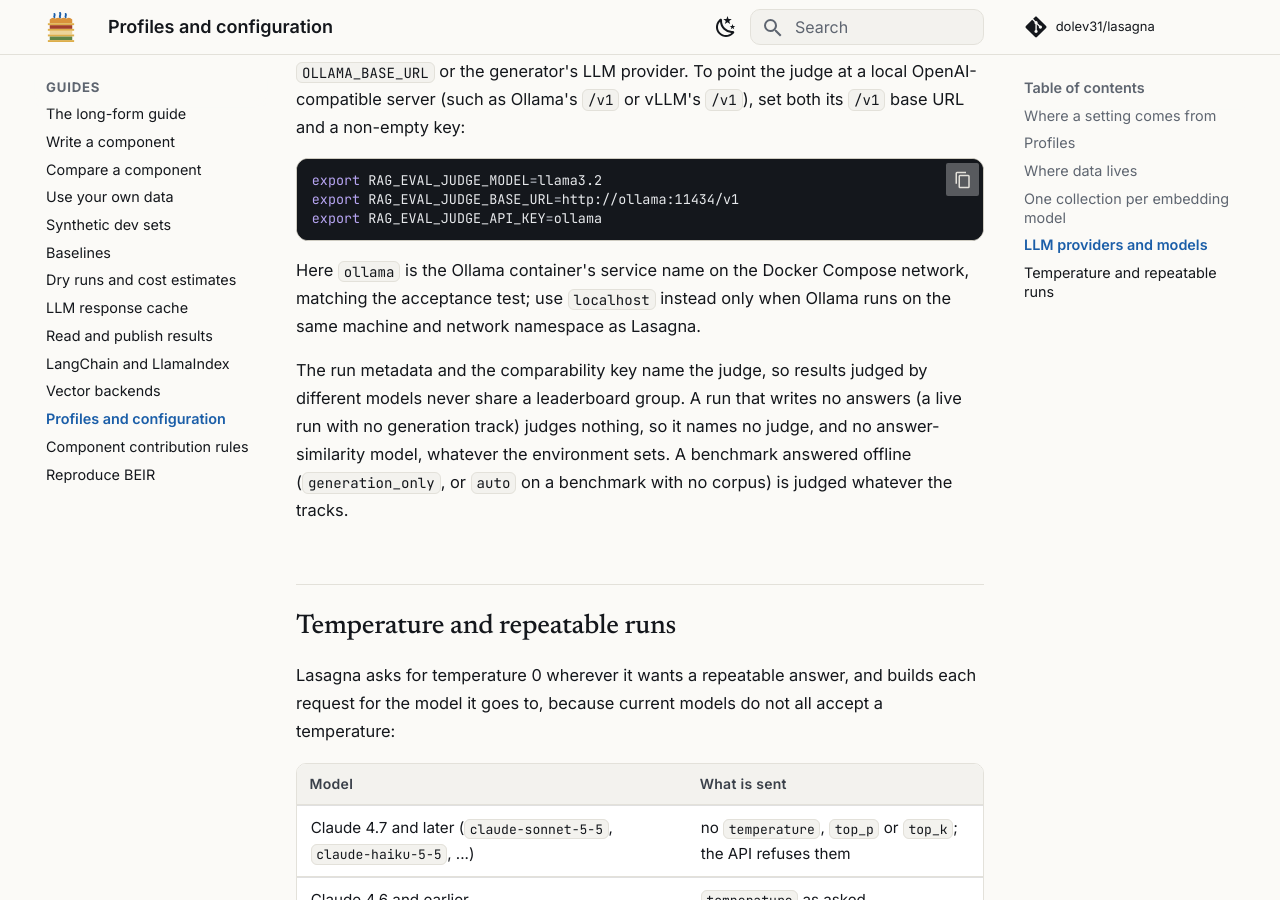
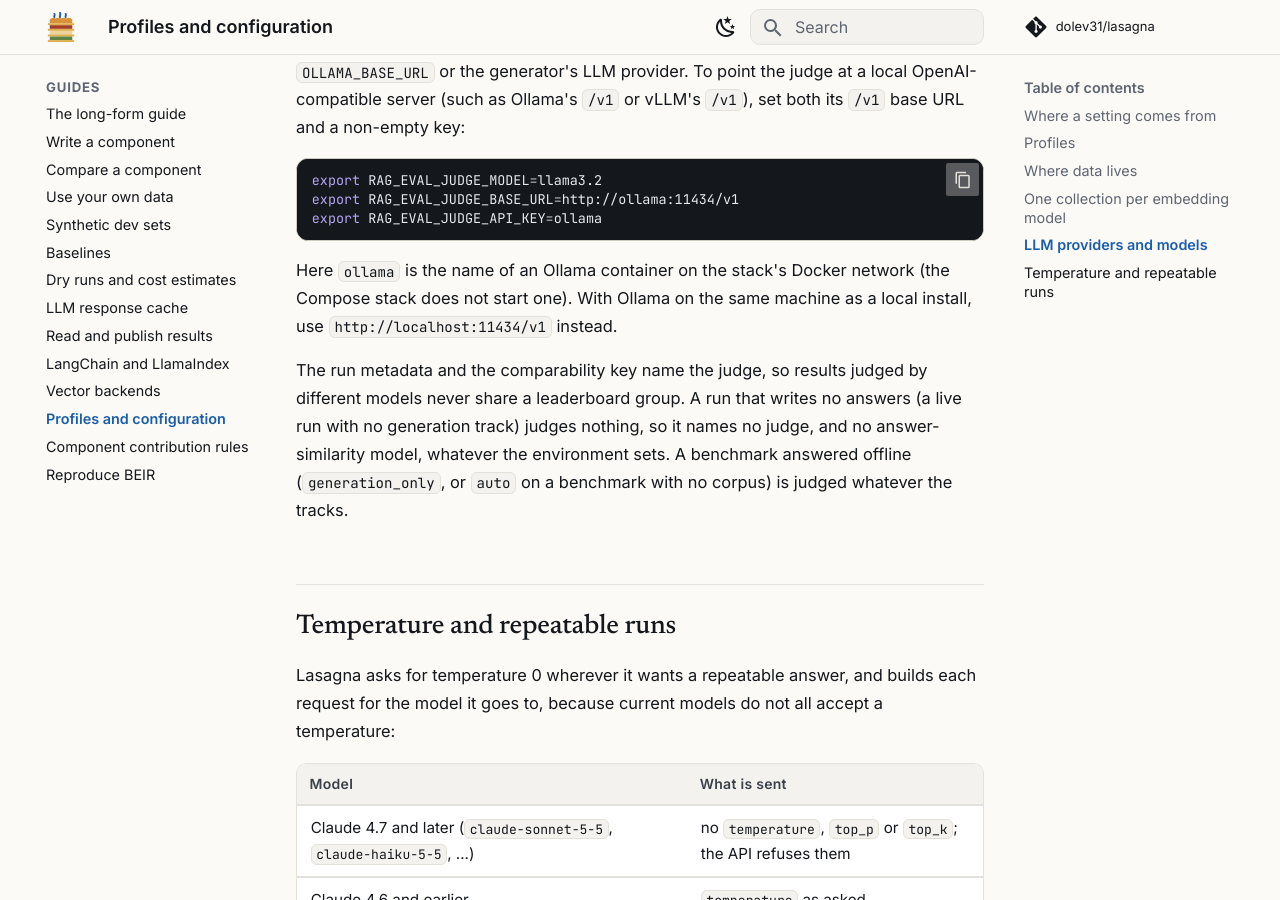
Before and after one commit to dolev31/lasagna, an MkDocs documentation site: the page built from docs/configuration.md, in a window 1280 px wide and 900 px high, scrolled down 8368 px. Built offline with MkDocs 1.6.1 and Material for MkDocs 9.7.7, drawn with Linux system fonts in a browser that asks for light colours; comment, search, counter and statistics services are not loaded.

Commit message:
docs: clarify Ollama judge endpoint networking

````diff
--- a/docs/configuration.md
+++ b/docs/configuration.md
@@ -280,9 +280,9 @@ export RAG_EVAL_JUDGE_BASE_URL=http://ollama:11434/v1
 export RAG_EVAL_JUDGE_API_KEY=ollama
 ```
 
-Here `ollama` is the Ollama container's service name on the Docker Compose
-network, matching the acceptance test; use `localhost` instead only when Ollama
-runs on the same machine and network namespace as Lasagna.
+Here `ollama` is the name of an Ollama container on the stack's Docker
+network (the Compose stack does not start one). With Ollama on the same
+machine as a local install, use `http://localhost:11434/v1` instead.
 
 The run metadata and the comparability key name the judge, so
 results judged by different models never share a leaderboard group. A run
````
